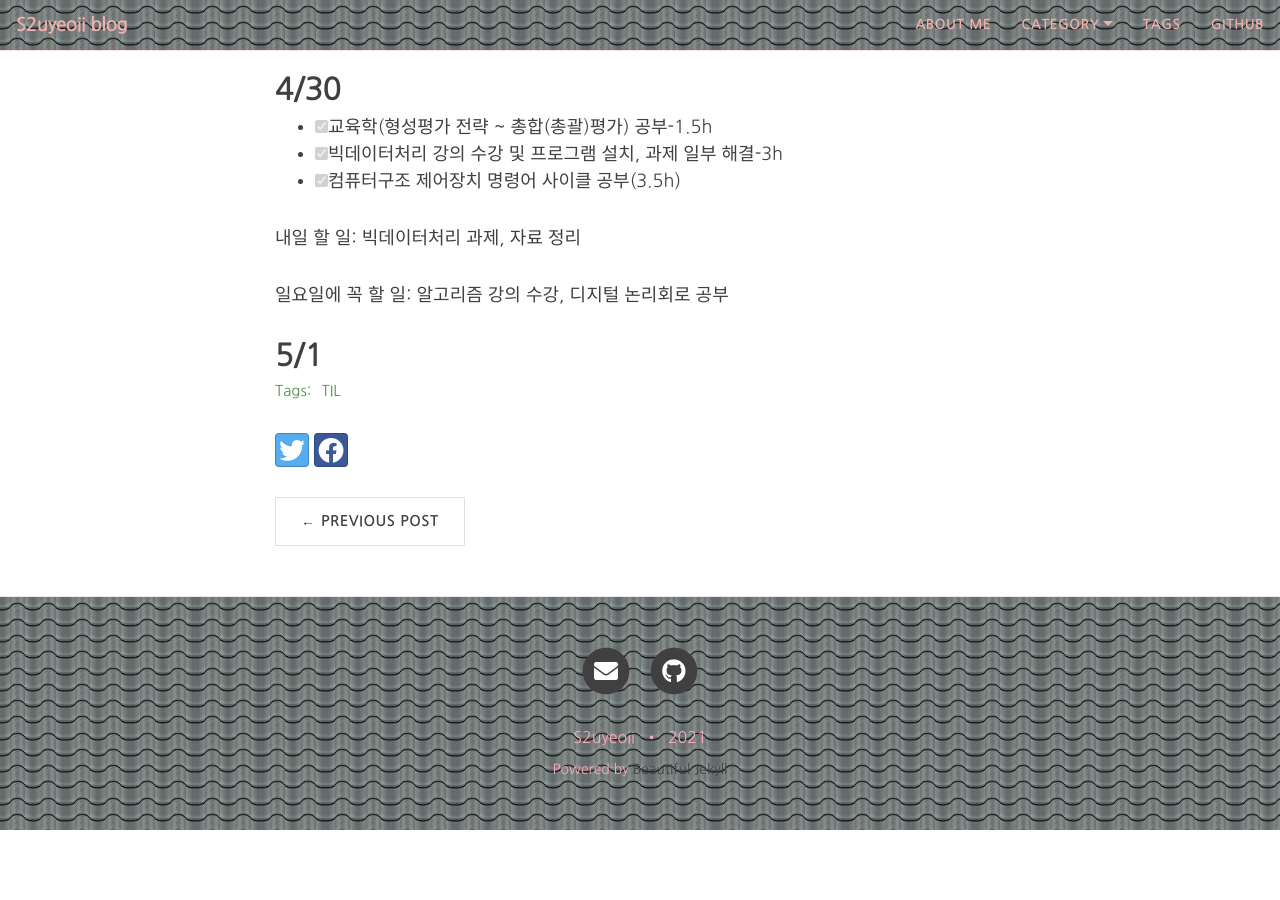
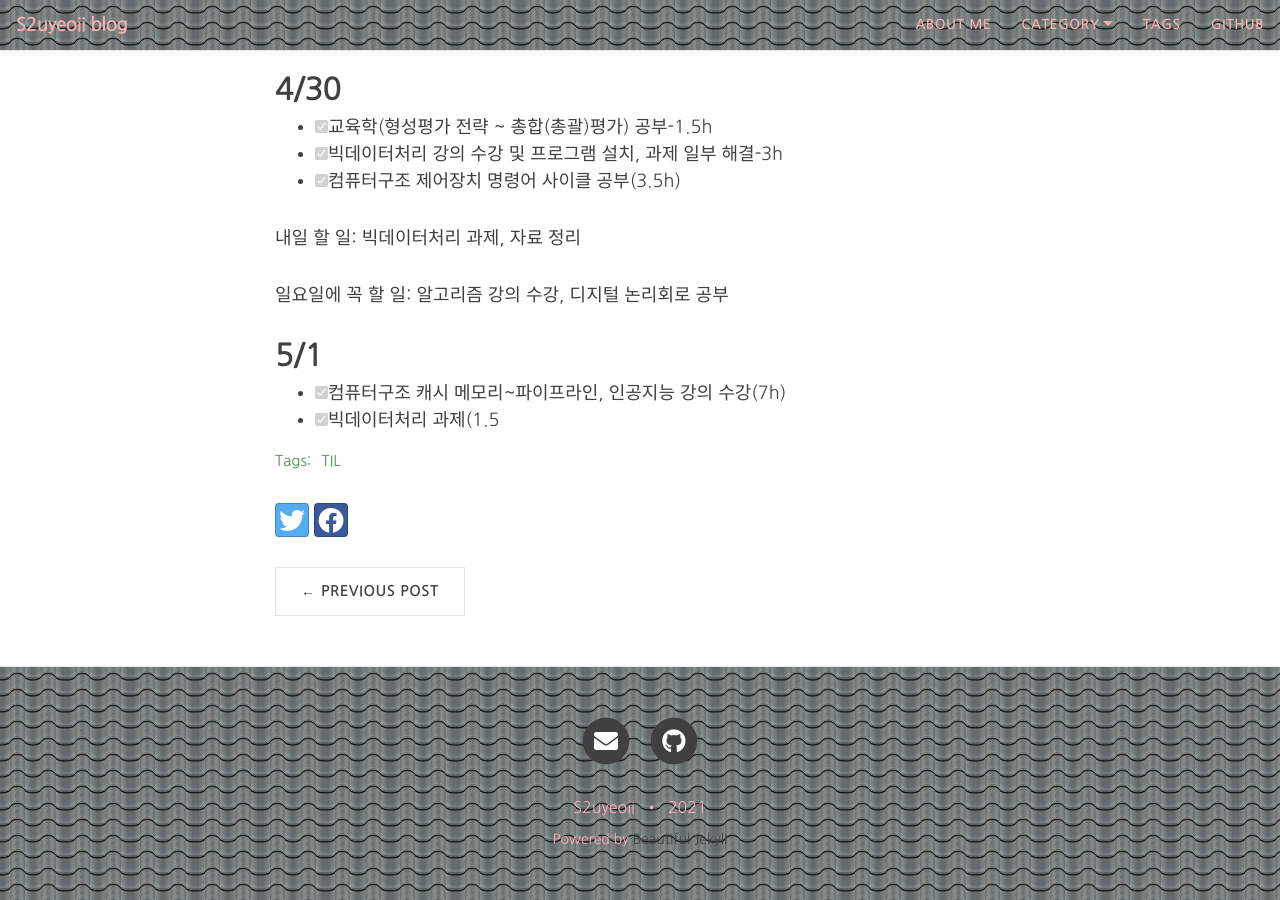
Before and after one commit to yeoneed/yeoneed.github.io, a Jekyll site: the page built from _posts/2021-04-27-TIL-4월 마지막주.md, in a window 1280 px wide and 900 px high, scrolled down 839 px. Built offline with Jekyll 4.4.1, drawn with Linux system fonts in a browser that asks for light colours; nearby versions of some CDN libraries; some web fonts are replaced; before the commit the page ends 1669 px from its top, so only the background shows below that.

Commit message:
Update 2021-04-27-TIL-4월 마지막주.md

```diff
--- a/_posts/2021-04-27-TIL-4월 마지막주.md
+++ b/_posts/2021-04-27-TIL-4월 마지막주.md
@@ -44,3 +44,6 @@ category: [TIL]
 일요일에 꼭 할 일: 알고리즘 강의 수강, 디지털 논리회로 공부
 
 ## 5/1
+
+ - [x] 컴퓨터구조 캐시 메모리~파이프라인, 인공지능 강의 수강(7h)
+ - [x] 빅데이터처리 과제(1.5
```
